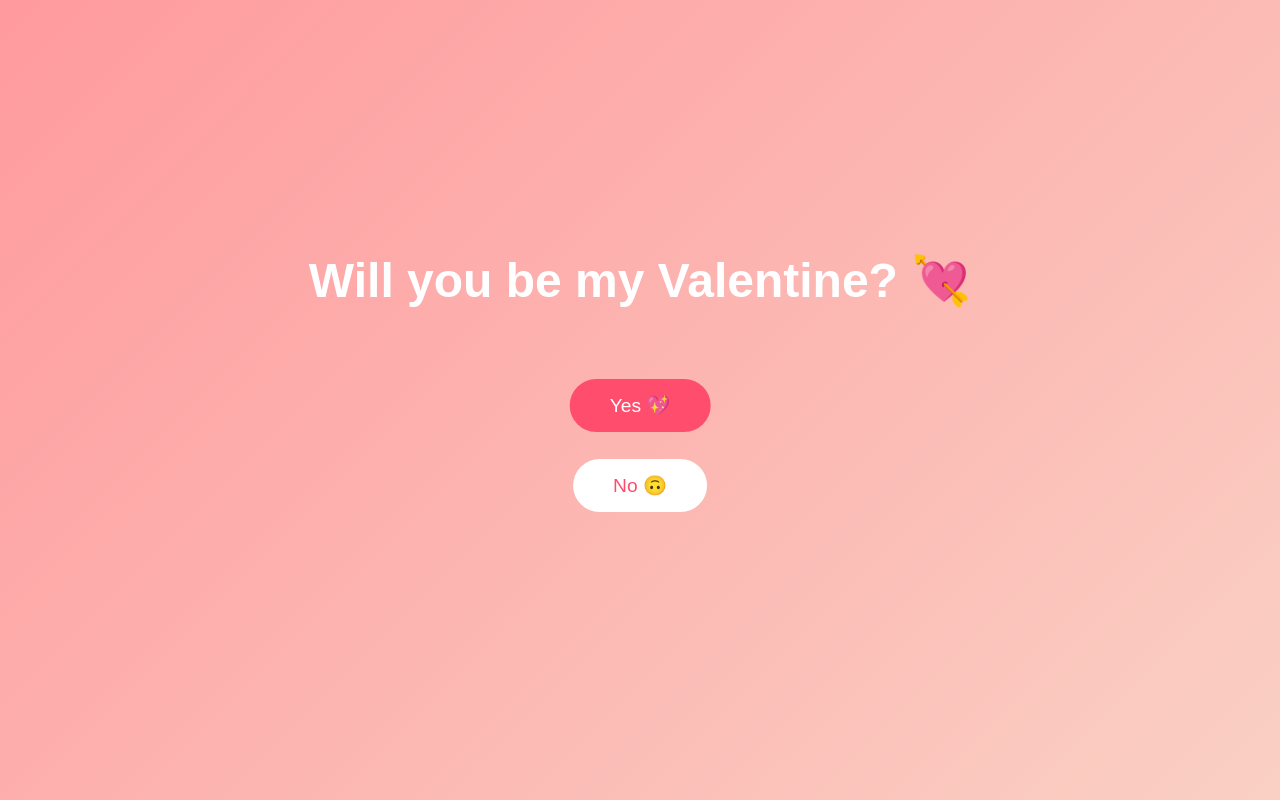
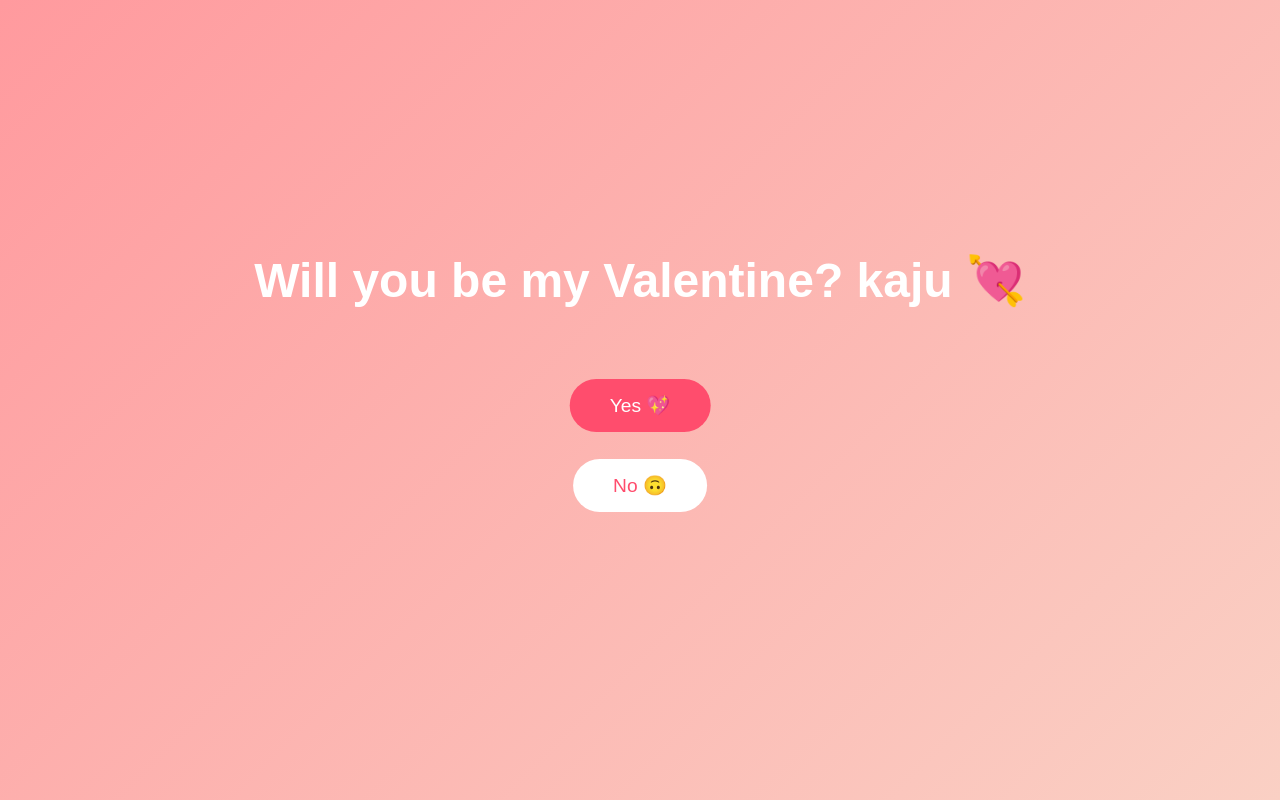
Before and after one commit to kareenashr098-dotcom/MyValentine, a plain HTML site: page index.html in a window 1280 px wide. Drawn offline with Linux system fonts and the light colour scheme.

Commit message:
Update index.html

```diff
--- a/index.html
+++ b/index.html
@@ -84,7 +84,7 @@
 <body>
 
   <div class="container" id="questionBox">
-    <h1>Will you be my Valentine? 💘</h1>
+    <h1>Will you be my Valentine? kaju 💘</h1>
     <div class="subtext" id="pleaText"></div>
     <div class="buttons">
       <button id="yesBtn">Yes 💖</button>
```
